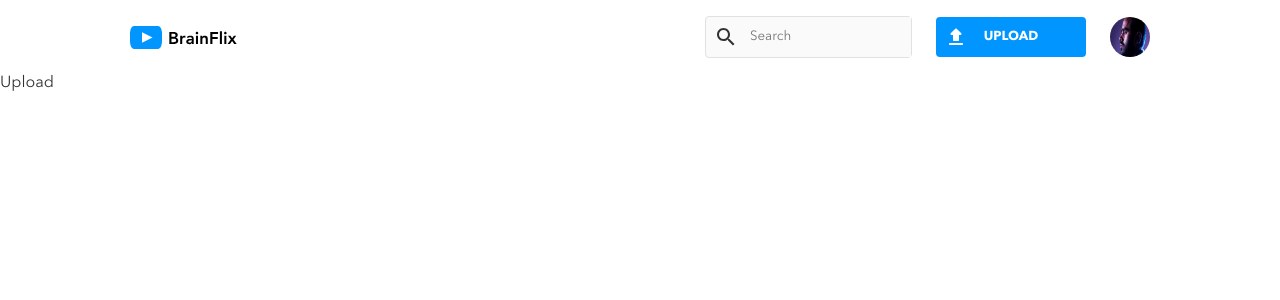
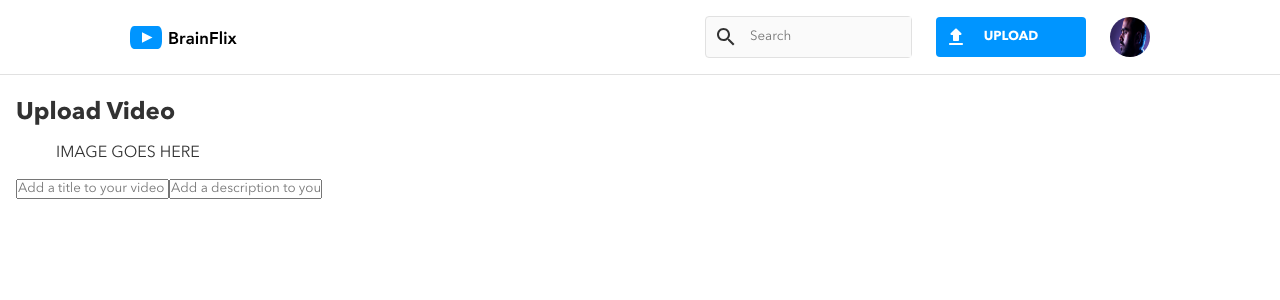
Before and after one commit to Sandro927/Alejandro-Mandala-BrainFlix, a React (Create React App) app: page /upload in a window 1280 px wide. Shown: the top 300 px of the page. Built offline with nearby package versions, Linux system fonts and the light colour scheme; what javascript-time-ago would draw is missing.

Commit message:
created vide upload page skeleton

```diff
--- a/src/components/Upload/Upload.js
+++ b/src/components/Upload/Upload.js
@@ -3,7 +3,18 @@ import './Upload.scss'
 
 function Upload() {
   return (
-    <div>Upload</div>
+    <section className="upload">
+      <div className="upload__content">
+        <h1>Upload Video</h1>
+        <div className="upload__body">
+          <figure>IMAGE GOES HERE</figure>
+          <form>
+            <input type="text" placeholder="Add a title to your video"/>
+            <input type="text" placeholder="Add a description to your video"/>
+          </form>
+        </div>
+      </div>
+    </section>
   )
 }
 
--- a/src/components/Upload/Upload.scss
+++ b/src/components/Upload/Upload.scss
@@ -0,0 +1,11 @@
+@use "../../styles/partials/mixins.scss" as *;
+@use "../../styles/partials/colours.scss" as c;
+
+.upload {
+
+    &__content {
+        padding: 1.5rem 1rem 1rem;
+        border-top: 1px solid c.$brainflix-mercury;
+    }
+
+}
```
